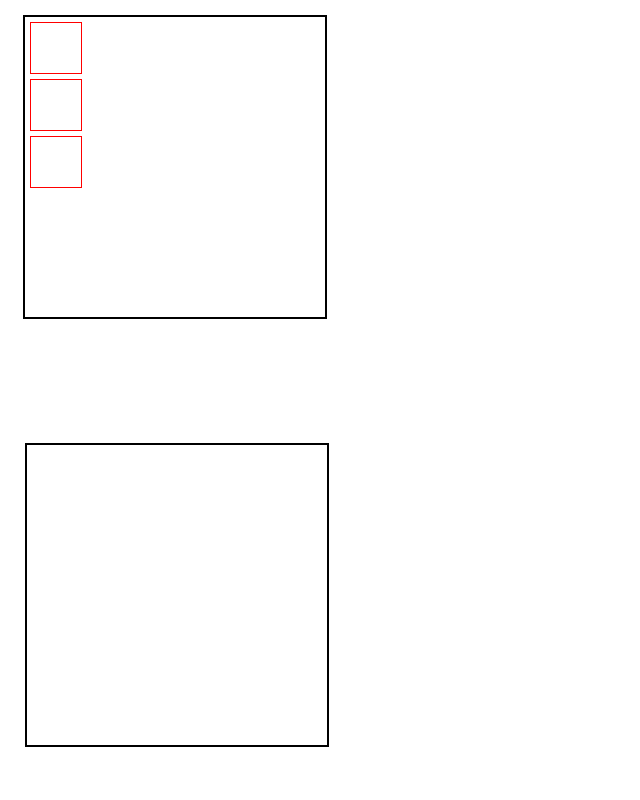
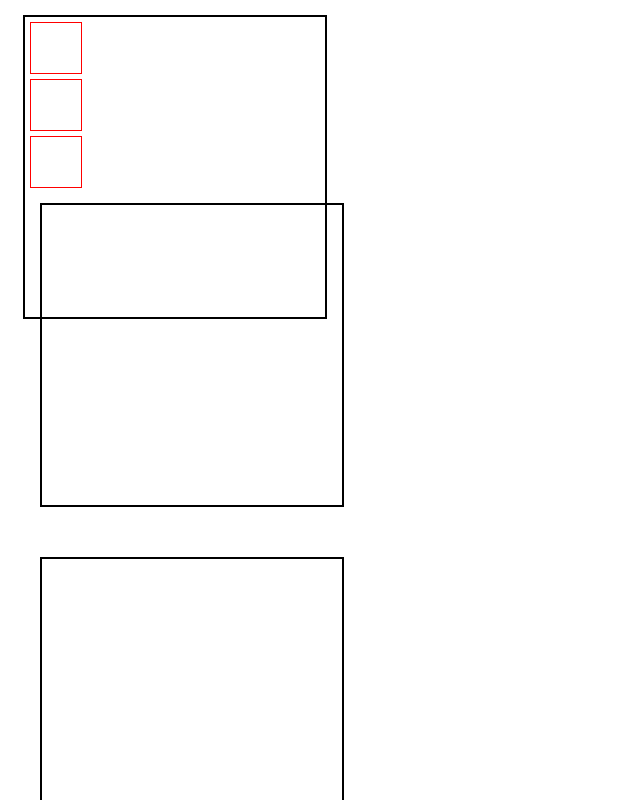
Before and after one commit to Alexey-Kleschov/angular-dnd, an Angular app: page / in a window 1280 px wide. Shown: the top 800 px of the page, without its empty margins (0-640 px from the left). Built offline with nearby package versions, Linux system fonts and the light colour scheme.

Commit message:
2 files modified

```diff
--- a/src/app/app.component.html
+++ b/src/app/app.component.html
@@ -2,8 +2,8 @@
   <div
     class="main"
     cdkDropList
-    #mainCase="cdkDropList"
-    [cdkDropListConnectedTo]="[dropCase]"
+
+
     (cdkDropListDropped)="drop($event)"
     (cdkDropListEntered)="entered($event)"
     (cdkDropListExited)="exited($event)"
@@ -21,23 +21,25 @@
 
     <!-- <div class="drag" (cdkDragDropped)="badgeDrop($event)"  cdkDrag [cdkDragData]="todo"></div> -->
 
-  <div
+  <!-- <div
     class="inside"
     cdkDropList
-    #dropCase="cdkDropList"
-    [cdkDropListConnectedTo]="[mainCase]"
+
+
     (cdkDropListEntered)="dragEnter2()"
     (cdkDropListDropped)="fuck()"
   >
 
-  </div>
+  </div> -->
 
-  </div >
-      <!-- <div
+<div
         class="main"
         cdkDropList
         (cdkDropListEntered)="entered($event)"
         *ngFor="let i of [1,2,3]"
+        (cdkDropListDropped)="fuck()"
       >
-      </div > -->
+    </div >
+  </div >
+
 </div>
--- a/src/app/app.component.ts
+++ b/src/app/app.component.ts
@@ -1,4 +1,4 @@
-import { Component } from '@angular/core';
+import { Component, OnInit } from '@angular/core';
 import { CdkDragDrop, moveItemInArray, transferArrayItem, CdkDragEnter, CdkDragExit, CdkDragStart, CdkDrag } from '@angular/cdk/drag-drop';
 
 @Component({
@@ -6,9 +6,14 @@ import { CdkDragDrop, moveItemInArray, transferArrayItem, CdkDragEnter, CdkDragE
   templateUrl: './app.component.html',
   styleUrls: [ './app.component.css' ]
 })
-export class AppComponent{
+export class AppComponent implements OnInit{
 eventBadge: any;
 
+  ngOnInit() {
+    setTimeout( () => {
+      this.isShowSec = true;
+    }, 5000);
+  }
 
   public todo = [
   { title: 'Get to work', dateAdded: new Date().toString() },
@@ -19,6 +24,9 @@ eventBadge: any;
   { title: 'Get up', dateAdded: new Date().toString() },
   { title: 'Brush teeth', dateAdded: new Date().toString() },
 ];
+
+isShowSec = false;
+
 
   drop(event:any) {
     console.log(event);
```
